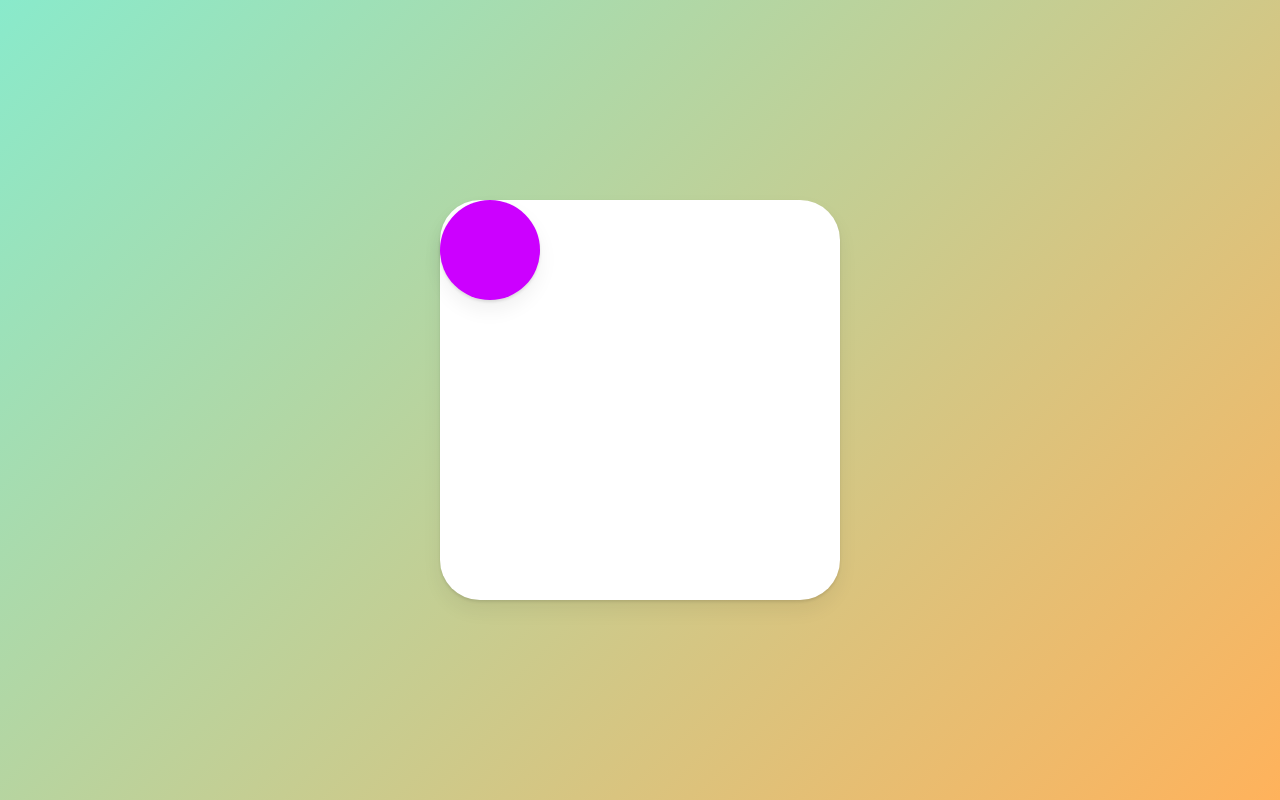
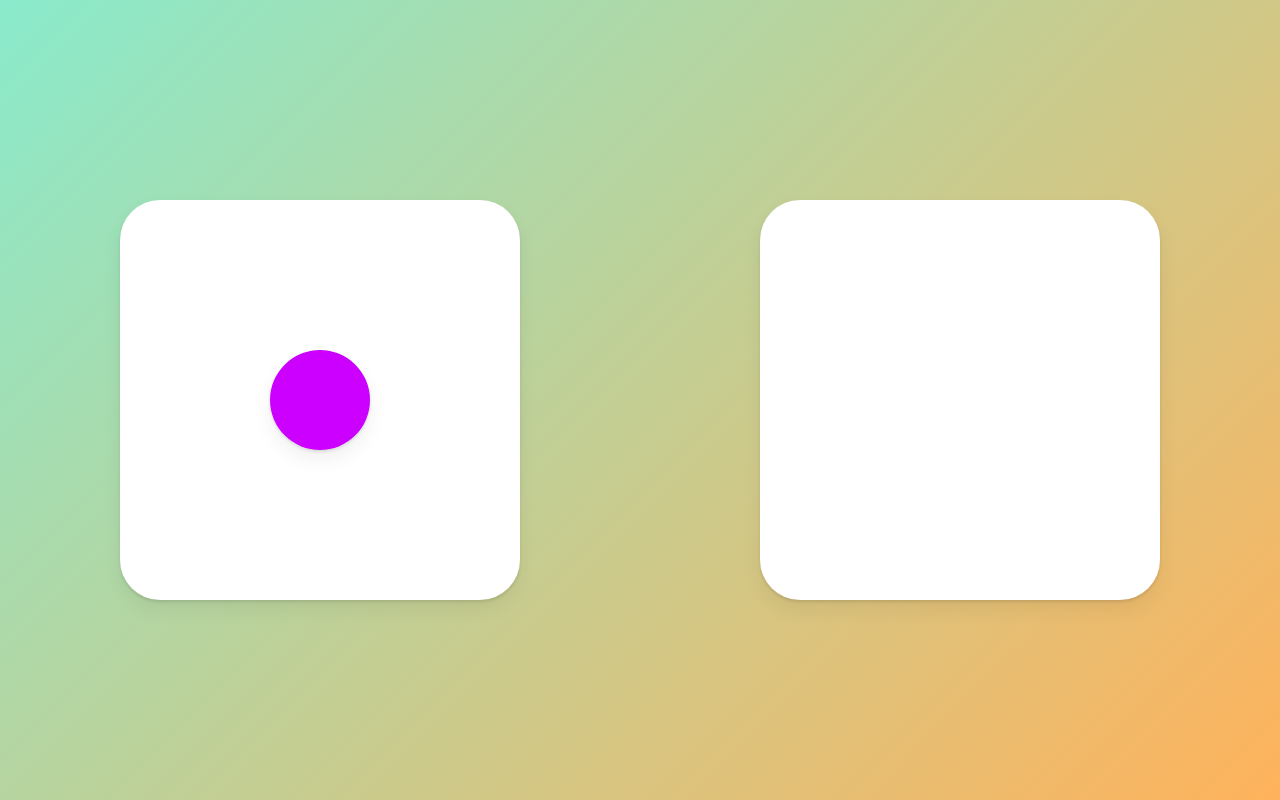
Before and after one commit to Jellyfish-yeho/nomflix, a React (Create React App) app: page / in a window 1280 px wide. Built offline with nearby package versions, Linux system fonts and the light colour scheme.

Commit message:
layoutId

```diff
--- a/src/App.tsx
+++ b/src/App.tsx
@@ -3,17 +3,19 @@ import { AnimatePresence, motion } from "framer-motion";
 import { useState } from "react";
 
 /*
-  layout prop : 이 속성을 준 element의 layout이 바뀔 때, 자동으로 animate 된다 ㄷㄷㄷ
+  layout : 이 속성을 준 element의 layout이 바뀔 때, 자동으로 animate 된다 ㄷㄷㄷ
   - framerMotion이 css 변화를 감지
+
+  layoutId : 같은 id를 가진 요소를 같은 component로 인식하여 animation을 준다
+
 */
 
 const Wrapper = styled(motion.div)`
     height: 100vh;
     width: 100vw;
     display: flex;
-    justify-content: center;
+    justify-content: space-around;
     align-items: center;
-    flex-direction: column;
     background: linear-gradient(135deg, rgb(137, 234, 203), rgb(255, 178, 91));
 `;
 
@@ -42,13 +44,18 @@ function App() {
     const toggleClicked = () => setClicked((prev) => !prev);
     return (
         <Wrapper onClick={toggleClicked}>
-            <Box
-                style={{
-                    justifyContent: clicked ? "center" : "flex-start",
-                    alignItems: clicked ? "center" : "flex-start",
-                }}
-            >
-                <Circle layout />
+            <Box>
+                {!clicked ? (
+                    <Circle layoutId="circle" style={{ borderRadius: 50 }} />
+                ) : null}
+            </Box>
+            <Box>
+                {clicked ? (
+                    <Circle
+                        layoutId="circle"
+                        style={{ borderRadius: 0, scale: 2 }}
+                    />
+                ) : null}
             </Box>
         </Wrapper>
     );
```
